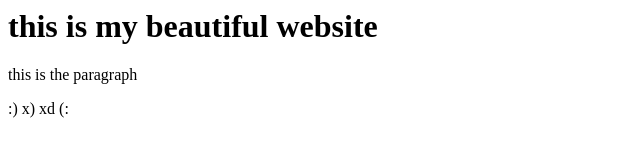
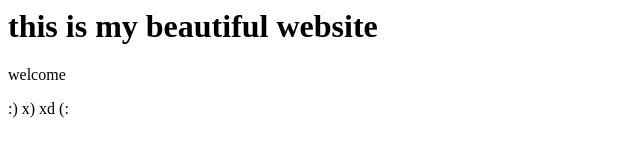
Before and after one commit to gaikwadshri29/demo, a plain HTML site: page index.html in a window 1280 px wide. Shown: the full height of the page, 0-640 px from the left. Drawn offline with Linux system fonts and the light colour scheme.

Commit message:
write the welcome message

```diff
--- a/index.html
+++ b/index.html
@@ -1,6 +1,6 @@
 <html>
 <title>this is my website </title>
 <h1> this is my beautiful website </h1>
-<p> this is the paragraph </p>
+<p>welcome </p>
 <p> :) x) xd (:</p>
 </html>
```
